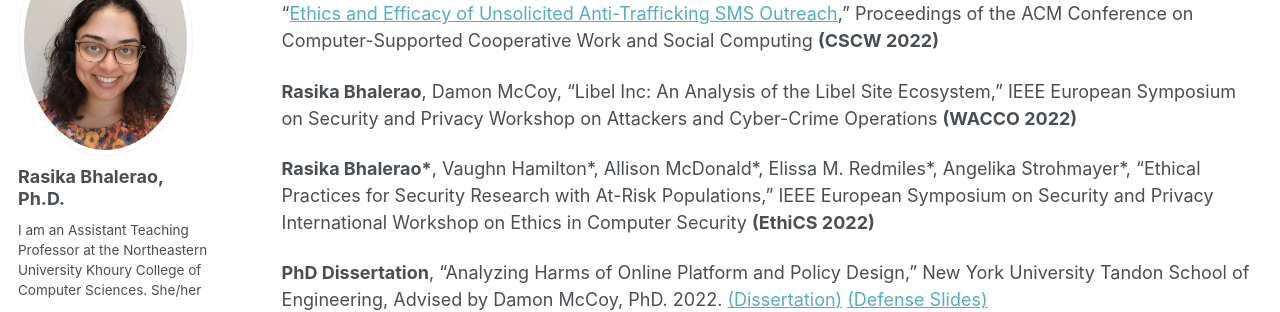
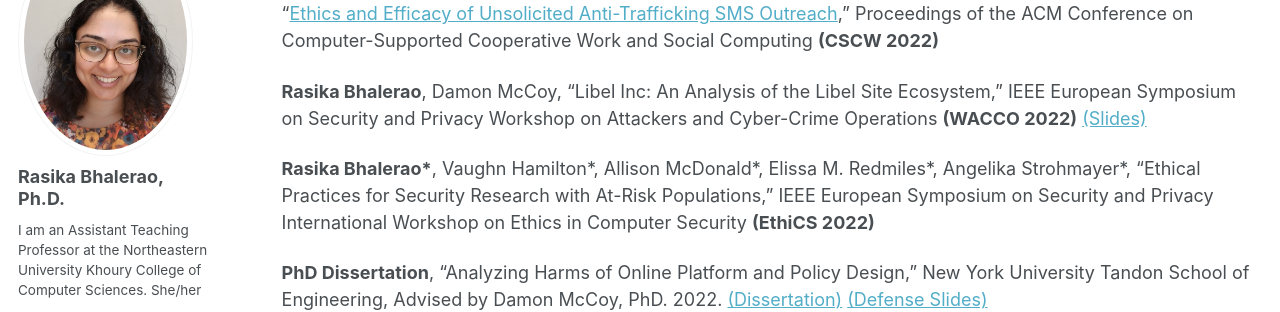
Before and after one commit to rasikabh/rasikabh.github.io, a Jekyll site: the page built from _pages/publications.md, in a window 1280 px wide and 1379 px high. Shown: the part 191-503 px from the top of the window. Built offline with Jekyll 4.4.1, drawn with Linux system fonts in a browser that asks for light colours.

Commit message:
Update publications.md

```diff
--- a/_pages/publications.md
+++ b/_pages/publications.md
@@ -15,7 +15,7 @@
 "[Ethics and Efficacy of Unsolicited Anti-Trafficking SMS Outreach](https://arxiv.org/abs/2202.09527)," Proceedings of the ACM Conference on
 Computer-Supported Cooperative Work and Social Computing **(CSCW 2022)**
 
-**Rasika Bhalerao**, Damon McCoy, "Libel Inc: An Analysis of the Libel Site Ecosystem," IEEE European Symposium on Security and Privacy Workshop on Attackers and Cyber-Crime Operations **(WACCO 2022)**
+**Rasika Bhalerao**, Damon McCoy, "Libel Inc: An Analysis of the Libel Site Ecosystem," IEEE European Symposium on Security and Privacy Workshop on Attackers and Cyber-Crime Operations **(WACCO 2022)** [(Slides)](https://docs.google.com/presentation/d/1n5Fcw9ISfgFlQDkyCCx4ljL7QIPYLIIC7G7CX6FpZuE/edit?usp=drivesdk)
 
 <b>Rasika Bhalerao\*</b>, Vaughn Hamilton\*, Allison McDonald\*, Elissa M. Redmiles\*, Angelika Strohmayer\*, "Ethical Practices for Security Research with At-Risk Populations," IEEE European Symposium on Security and Privacy International Workshop on Ethics in Computer Security **(EthiCS 2022)**
 
```
